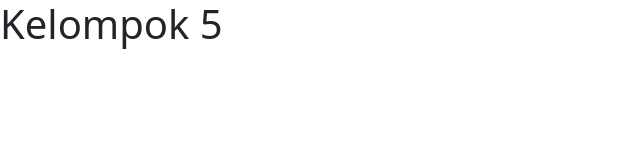
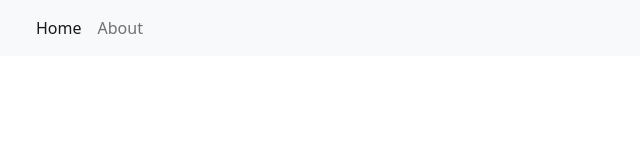
Before and after one commit to vllami/architect-agency, a plain HTML site: page index.html in a window 1280 px wide. Shown: the whole page, without its empty margins (0-640 px from the left). Drawn offline with nearby package versions, Linux system fonts and the light colour scheme.

Commit message:
add navbar

```diff
--- a/index.html
+++ b/index.html
@@ -14,7 +14,25 @@
 </head>
 
 <body>
-    <h1>Kelompok 5</h1>
+    <nav class="navbar navbar-expand-lg navbar-light bg-light">
+        <div class="container-fluid">
+            <a class="navbar-brand" href="#"></a>
+            <button class="navbar-toggler" type="button" data-bs-toggle="collapse" data-bs-target="#navbarNav"
+                aria-controls="navbarNav" aria-expanded="false" aria-label="Toggle navigation">
+                <span class="navbar-toggler-icon"></span>
+            </button>
+            <div class="collapse navbar-collapse" id="navbarNav">
+                <ul class="navbar-nav">
+                    <li class="nav-item">
+                        <a class="nav-link active" aria-current="page" href="#">Home</a>
+                    </li>
+                    <li class="nav-item">
+                        <a class="nav-link" href="#">About</a>
+                    </li>
+                </ul>
+            </div>
+        </div>
+    </nav>
 
     <!-- Optional JavaScript; choose one of the two! -->
 
```
Also changed, not shown: styles.css (added).
